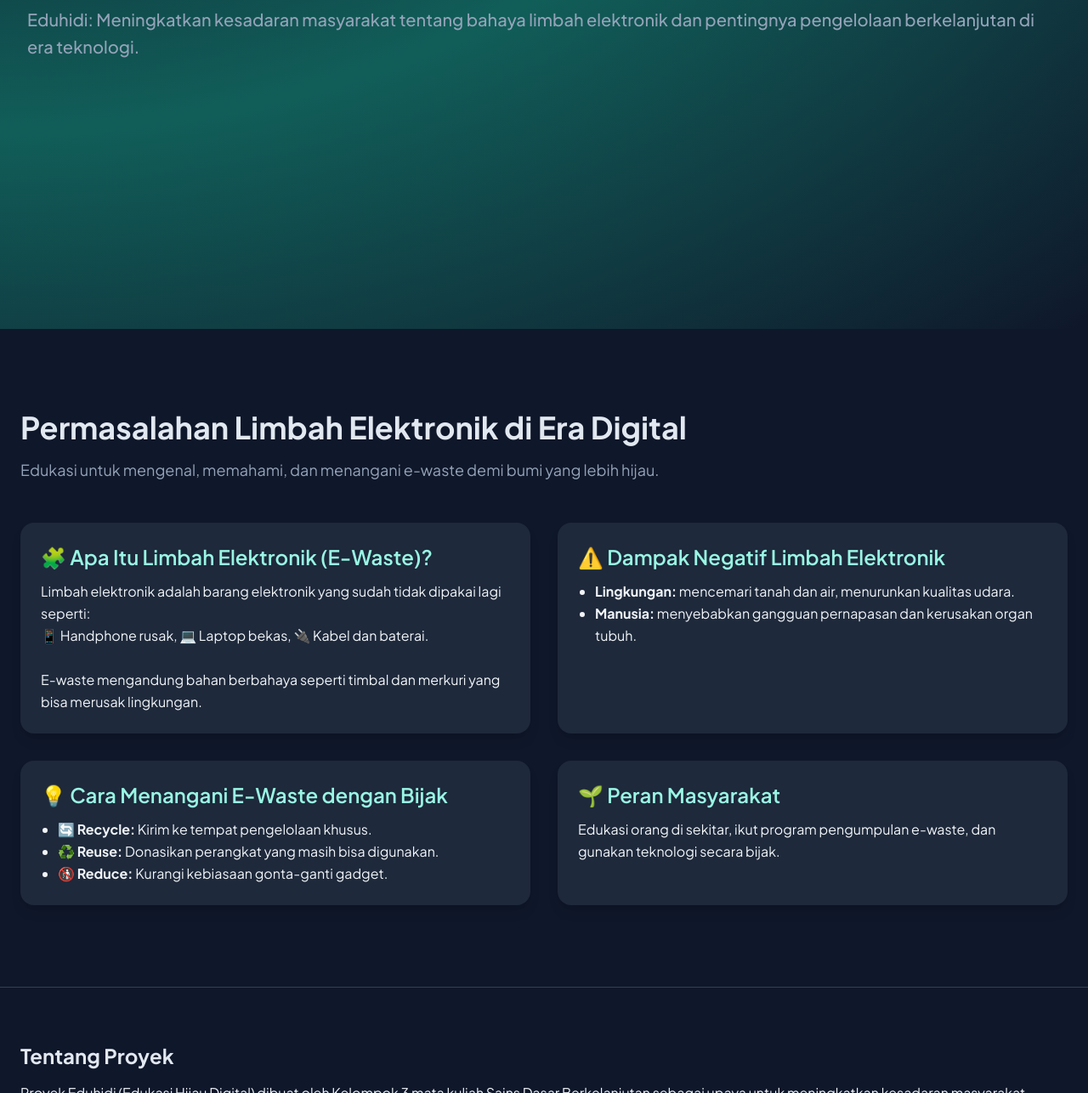
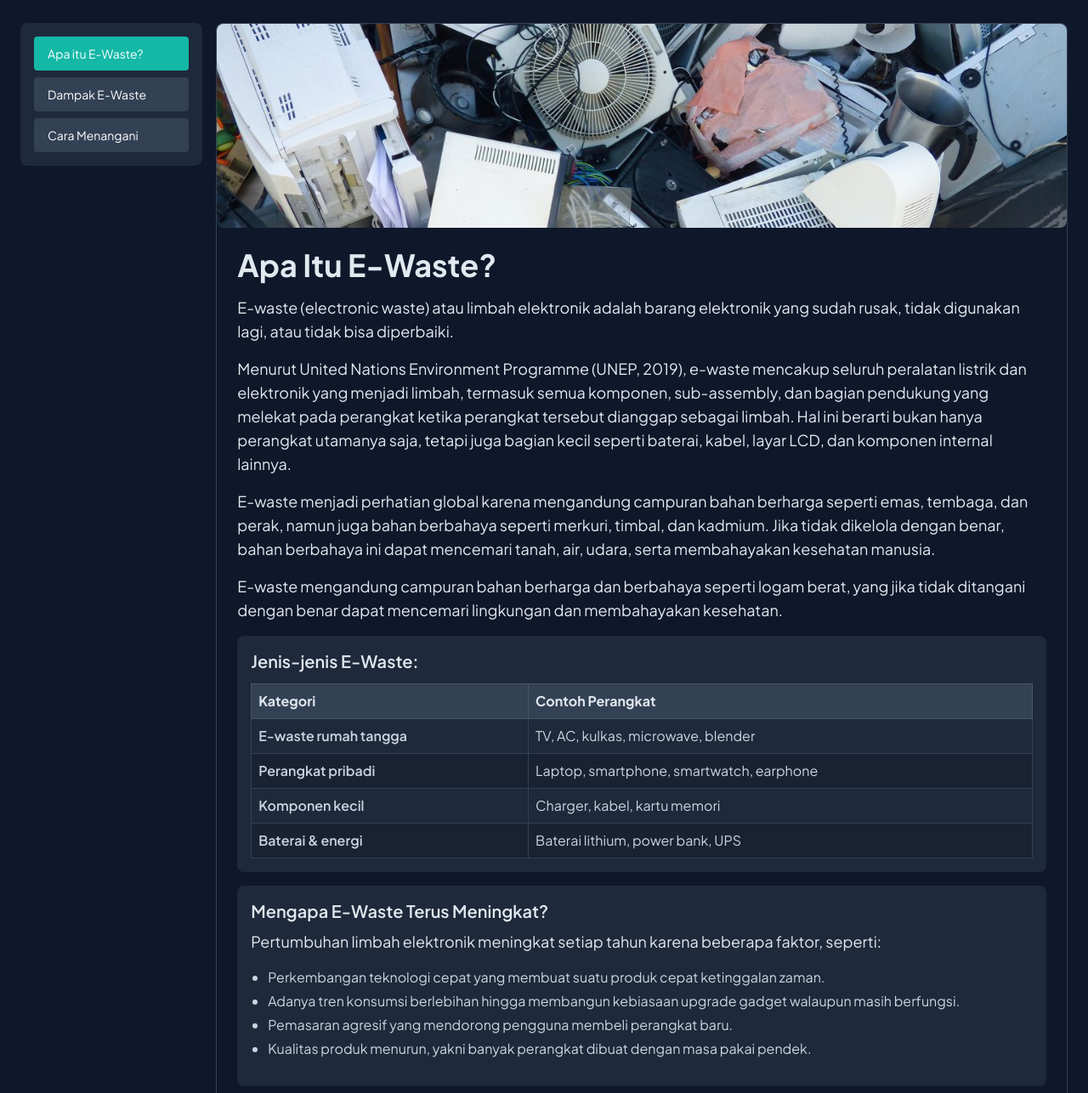
Before and after one commit to chikasariw/eduhidi, a plain HTML site: page konten/materi.html in a window 1280 px wide. Shown: the part 413-1699 px from the top of the page at 85% size. Drawn offline with nearby package versions, Linux system fonts and the light colour scheme.

Commit message:
update materi

```diff
--- a/konten/materi.html
+++ b/konten/materi.html
@@ -107,71 +107,129 @@
             </el-dialog>
         </header>
 
-        <div class="relative isolate px-6 lg:px-8">
-            <div aria-hidden="true"
-                class="absolute inset-x-0 -top-40 -z-10 transform-gpu overflow-hidden blur-3xl sm:-top-80">
-                <div style="clip-path: polygon(74.1% 44.1%, 100% 61.6%, 97.5% 26.9%, 85.5% 0.1%, 80.7% 2%, 72.5% 32.5%, 60.2% 62.4%, 52.4% 68.1%, 47.5% 58.3%, 45.2% 34.5%, 27.5% 76.7%, 0.1% 64.9%, 17.9% 100%, 27.6% 76.8%, 76.1% 97.7%, 74.1% 44.1%)"
-                    class="relative left-[calc(50%-11rem)] aspect-1155/678 w-144.5 -translate-x-1/2 rotate-30 bg-linear-to-tr from-[#ff80b5] to-[#9089fc] opacity-30 sm:left-[calc(50%-30rem)] sm:w-288.75">
-                </div>
-            </div>
-            <div class="mx-auto max-w-7xl min-h-screen flex flex-col items-center justify-center">
+        <div class="px-6 lg:px-8">
+            <div class="mx-auto max-w-7xl min-h-[50vh] flex flex-col items-center justify-center">
                 <div>
-                    <h1 class="text-6xl font-semibold text-white sm:text-7xl">Materi</h1>
-                    <p class="mt-8 text-xl font-medium text-pretty text-slate-400 sm:text-xl/8">Eduhidi: Meningkatkan kesadaran
-                        masyarakat tentang bahaya limbah elektronik dan pentingnya pengelolaan berkelanjutan di era
-                        teknologi.</p>
+                    <h2 class="text-5xl font-semibold text-white sm:text-5xl mt-20">Materi</h2>
+                    <p class="mt-6 text-xl font-medium text-pretty text-slate-400 sm:text-xl/8">Eduhidi: Meningkatkan kesadaran masyarakat tentang bahaya limbah elektronik dan pentingnya pengelolaan berkelanjutan di era teknologi.</p>
                 </div>
             </div>
         </div>
     </div>
 
-    <section class="py-24 px-6 text-slate-800">
-        <div class="max-w-7xl mx-auto mb-12">
-            <h2 class="text-4xl font-bold text-slate-200 mb-4">Permasalahan Limbah Elektronik di Era Digital</h2>
-            <p class="text-lg text-slate-400">
-                Edukasi untuk mengenal, memahami, dan menangani e-waste demi bumi yang lebih hijau.
-            </p>
-        </div>
+    <!-- Konten Materi -->
+    <section class="py-24 pt-10 px-6"  id="sidebarTabs">
+        <div class="md:flex max-w-7xl mx-auto" >
 
-        <!-- Grid konten -->
-        <div class="grid md:grid-cols-2 gap-8 max-w-7xl mx-auto items-stretch">
-
-            <!-- 1. Apa itu -->
-            <div class="bg-slate-800 p-6 rounded-2xl shadow-lg h-full flex flex-col">
-                <h3 class="text-2xl font-semibold text-teal-200 mb-3">🧩 Apa Itu Limbah Elektronik (E-Waste)?</h3>
-                <p class="text-slate-100 leading-relaxed">
-                    Limbah elektronik adalah barang elektronik yang sudah tidak dipakai lagi seperti:
-                    <br>📱 Handphone rusak, 💻 Laptop bekas, 🔌 Kabel dan baterai.
-                    <br><br>
-                    E-waste mengandung bahan berbahaya seperti timbal dan merkuri yang bisa merusak lingkungan.
-                </p>
-            </div>
-
-            <!-- 2. Dampak Negatif -->
-            <div class="bg-slate-800 p-6 rounded-2xl shadow-lg h-full flex flex-col">
-                <h3 class="text-2xl font-semibold text-teal-200 mb-3">⚠️ Dampak Negatif Limbah Elektronik</h3>
-                <ul class="text-slate-100 list-disc ml-5 leading-relaxed">
-                    <li><strong>Lingkungan:</strong> mencemari tanah dan air, menurunkan kualitas udara.</li>
-                    <li><strong>Manusia:</strong> menyebabkan gangguan pernapasan dan kerusakan organ tubuh.</li>
+            <!-- TABS -->
+            <div class="md:w-64 sticky top-20 h-fit bg-slate-800 p-4 rounded-lg mb-4 md:me-4">
+                <ul id="tabMenu" class="flex-column space-y space-y-2 text-sm md:mb-0 sticky top-4">
+                    <li>
+                        <button data-tab="tab1" class="tab-btn inline-flex items-center px-4 py-2.5 text-white bg-slate-700 bg-teal-500 rounded active w-full whitespace-nowrap">Apa itu E-Waste?</button>
+                    </li>
+                    <li>
+                        <button data-tab="tab2" class="tab-btn inline-flex items-center px-4 py-2.5 text-white bg-slate-700 rounded active w-full whitespace-nowrap">Dampak E-Waste</button>
+                    </li>
+                    <li>
+                        <button data-tab="tab3" class="tab-btn inline-flex items-center px-4 py-2.5 text-white bg-slate-700 rounded active w-full whitespace-nowrap">Cara Menangani</button>
+                    </li>
                 </ul>
             </div>
 
-            <!-- 3. Cara Menangani -->
-            <div class="bg-slate-800 p-6 rounded-2xl shadow-lg h-full flex flex-col">
-                <h3 class="text-2xl font-semibold text-teal-200 mb-3">💡 Cara Menangani E-Waste dengan Bijak</h3>
-                <ul class="text-slate-100 list-disc ml-5 leading-relaxed">
-                    <li>🔄 <strong>Recycle:</strong> Kirim ke tempat pengelolaan khusus.</li>
-                    <li>♻️ <strong>Reuse:</strong> Donasikan perangkat yang masih bisa digunakan.</li>
-                    <li>🚯 <strong>Reduce:</strong> Kurangi kebiasaan gonta-ganti gadget.</li>
-                </ul>
-            </div>
+            <!-- TAB CONTENT -->
+            <div class="w-full">
+                <div id="tab1" class="tab-content border border-slate-700 rounded-lg">
+                    <img src="/assets/limbahelektronik_1.jpg" alt="E-waste" class="w-full rounded-lg object-cover object-[70%_30%] h-60 ">
+                    <div class="p-5 sm:p-6">
+                        <h2 class="text-3xl sm:text-4xl font-bold text-slate-200 mb-4">Apa Itu E-Waste?</h2>
+                        <p class="text-md sm:text-lg text-slate-200 mb-4 leading-relaxed">
+                            E-waste (electronic waste) atau limbah elektronik adalah barang elektronik yang sudah rusak, tidak digunakan lagi, atau tidak bisa diperbaiki.
+                        </p>
+                        <p class="text-md sm:text-lg text-slate-200 mb-4">
+                            Menurut United Nations Environment Programme (UNEP, 2019), e-waste mencakup seluruh peralatan listrik dan elektronik yang menjadi limbah, termasuk semua komponen, sub-assembly, dan bagian pendukung yang melekat pada perangkat ketika perangkat tersebut dianggap sebagai limbah. Hal ini berarti bukan hanya perangkat utamanya saja, tetapi juga bagian kecil seperti baterai, kabel, layar LCD, dan komponen internal lainnya.
+                        </p>
 
-            <!-- 4. Peran Masyarakat -->
-            <div class="bg-slate-800 p-6 rounded-2xl shadow-lg h-full flex flex-col">
-                <h3 class="text-2xl font-semibold text-teal-200 mb-3">🌱 Peran Masyarakat</h3>
-                <p class="text-slate-100 leading-relaxed">
-                    Edukasi orang di sekitar, ikut program pengumpulan e-waste, dan gunakan teknologi secara bijak.
-                </p>
+                        <p class="text-md sm:text-lg text-slate-200 mb-4">
+                            E-waste menjadi perhatian global karena mengandung campuran bahan berharga seperti emas, tembaga, dan perak, namun juga bahan berbahaya seperti merkuri, timbal, dan kadmium. Jika tidak dikelola dengan benar, bahan berbahaya ini dapat mencemari tanah, air, udara, serta membahayakan kesehatan manusia.
+                        </p>
+                        <p class="text-md sm:text-lg text-slate-200 mb-4 leading-relaxed">
+                            E-waste mengandung campuran bahan berharga dan berbahaya seperti logam berat, yang jika tidak ditangani dengan benar dapat mencemari lingkungan dan membahayakan kesehatan.
+                        </p>
+                        <div class="rounded-lg bg-slate-800 p-4 mt-4 overflow-x-auto">
+                            <h3 class="text-xl font-semibold text-slate-200 mb-3">Jenis-jenis E-Waste:</h3>
+
+                            <table class="w-full border border-slate-700 rounded-lg text-sm md:text-base">
+                                <thead>
+                                    <tr class="bg-slate-700 text-slate-200">
+                                        <th class="border border-slate-600 p-2 text-left">Kategori</th>
+                                        <th class="border border-slate-600 p-2 text-left">Contoh Perangkat</th>
+                                    </tr>
+                                </thead>
+
+                                <tbody class="text-slate-300">
+                                    <tr>
+                                        <td class="border border-slate-700 p-2 font-semibold">E-waste rumah tangga</td>
+                                        <td class="border border-slate-700 p-2">TV, AC, kulkas, microwave, blender</td>
+                                    </tr>
+
+                                    <tr class="bg-slate-900/40">
+                                        <td class="border border-slate-700 p-2 font-semibold">Perangkat pribadi</td>
+                                        <td class="border border-slate-700 p-2">Laptop, smartphone, smartwatch, earphone</td>
+                                    </tr>
+
+                                    <tr>
+                                        <td class="border border-slate-700 p-2 font-semibold">Komponen kecil</td>
+                                        <td class="border border-slate-700 p-2">Charger, kabel, kartu memori</td>
+                                    </tr>
+
+                                    <tr class="bg-slate-900/40">
+                                        <td class="border border-slate-700 p-2 font-semibold">Baterai & energi</td>
+                                        <td class="border border-slate-700 p-2">Baterai lithium, power bank, UPS</td>
+                                    </tr>
+                                </tbody>
+                            </table>
+                        </div>
+
+                        <div class="rounded-lg bg-slate-800 p-4 mt-4">
+                            <h3 class="text-xl font-semibold text-slate-200 mb-2">Mengapa E-Waste Terus Meningkat?</h3>
+                            <p class="text-md sm:text-lg text-slate-200 mb-4 leading-relaxed">
+                                Pertumbuhan limbah elektronik meningkat setiap tahun karena beberapa faktor, seperti:
+                            </p>
+                            <ul class="list-disc text-slate-300 ml-5 space-y-1 mb-4">
+                                <li>Perkembangan teknologi cepat yang membuat suatu produk cepat ketinggalan zaman.</li>
+                                <li>Adanya tren konsumsi berlebihan hingga membangun kebiasaan upgrade gadget walaupun masih berfungsi.</li>
+                                <li>Pemasaran agresif yang mendorong pengguna membeli perangkat baru.</li>
+                                <li>Kualitas produk menurun, yakni banyak perangkat dibuat dengan masa pakai pendek.</li>
+                            </ul>
+                        </div>
+
+                        <div class="rounded-lg bg-slate-800 p-4 mt-4">
+                            <h3 class="text-xl font-semibold text-slate-200 mb-2">Fakta Penting E-Waste</h3>
+                            <ul class="list-disc text-slate-300 ml-5 space-y-1 mb-4">
+                                <li>Hanya sekitar 17%-20% e-waste global yang didaur ulang dengan benar.</li>
+                                <li>E-waste adalah aliran limbah yang paling cepat meningkat di dunia.</li>
+                                <li>Sebuah smartphone kecil bisa mengandung emas, perak, dan logam langka.</li>
+                            </ul>
+                        </div>
+                    </div>
+                </div>
+
+                <div id="tab2" class="tab-content p-6 border bg-slate-800 border-slate-700 rounded hidden">
+                    <h2 class="text-4xl font-bold text-slate-200 mb-4">Coming soon</h2>
+                    <!-- <ul class="text-slate-100 list-disc ml-5 leading-relaxed">
+                        <li><strong>Lingkungan:</strong> mencemari tanah dan air, menurunkan kualitas udara.</li>
+                        <li><strong>Manusia:</strong> menyebabkan gangguan pernapasan dan kerusakan organ tubuh.</li>
+                    </ul> -->
+                </div>
+
+                <div id="tab3" class="tab-content p-6 border bg-slate-800 border-slate-700 rounded hidden">
+                    <h2 class="text-4xl font-bold text-slate-200 mb-4">Coming soon</h2>
+                    <!-- <ul class="text-slate-100 list-disc ml-5 leading-relaxed">
+                        <li>🔄 <strong>Recycle:</strong> Kirim ke tempat pengelolaan khusus.</li>
+                        <li>♻ <strong>Reuse:</strong> Donasikan perangkat yang masih bisa digunakan.</li>
+                        <li>🚯 <strong>Reduce:</strong> Kurangi kebiasaan gonta-ganti gadget.</li>
+                    </ul> -->
+                </div>
             </div>
         </div>
     </section>
@@ -196,6 +254,31 @@
     </footer>
 
     <script src="/script.js"></script>
+    <script>
+    const tabButtons = document.querySelectorAll(".tab-btn");
+    const tabContents = document.querySelectorAll(".tab-content");
+    tabButtons.forEach((btn) => {
+        btn.addEventListener("click", () => {
+            // 🔹Remove active class from all buttons
+            tabButtons.forEach((b) =>
+                b.classList.remove("active", "text-white", "bg-teal-500")
+            );
+
+            // Hide all tab content
+            tabContents.forEach((content) => content.classList.add("hidden"));
+
+            // Add active class to selected button
+            btn.classList.add("active", "text-white", "bg-teal-500");
+
+            // Show content based on button clicked
+            const targetTab = btn.getAttribute("data-tab");
+            document.getElementById(targetTab).classList.remove("hidden");
+        });
+    });
+</script>
+
+
+
 
 </body>
 
```
Also changed, not shown: index.html (+1 -1 lines), konten/aksi.html (+5 -5 lines), assets/limbahelektronik_1.jpg (added).
